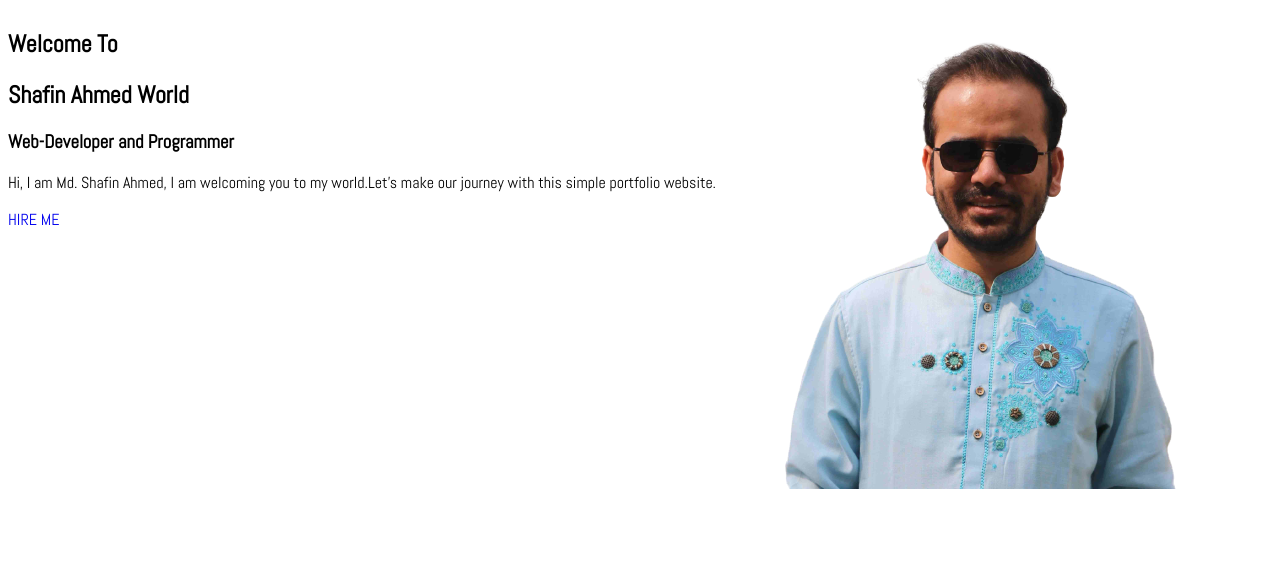
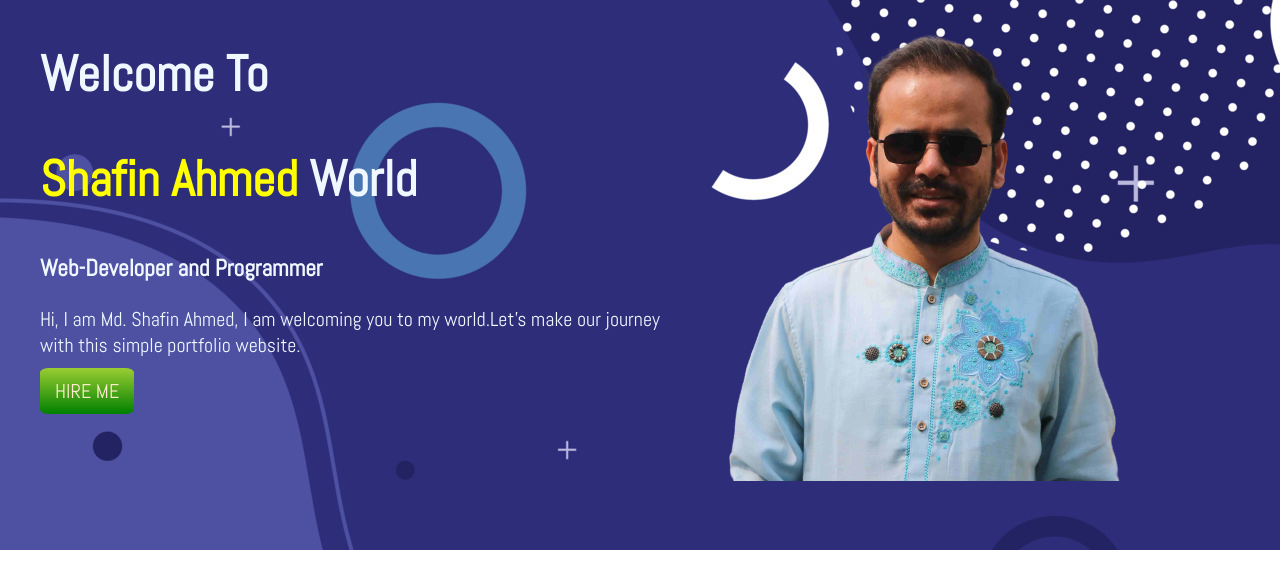
Before and after one commit to ShafinRME/Web-development-Module, a plain HTML site: page Module-4/index.html in a window 1280 px wide. Drawn offline with Linux system fonts and the light colour scheme.

Commit message:
first section is done

```diff
--- a/Module-4/index.html
+++ b/Module-4/index.html
@@ -14,16 +14,16 @@
 
 <body>
     <section class="first-section">
-        <div>
+        <div class="f-left">
             <h1>Welcome To</h1>
-            <h1><span>Shafin Ahmed </span> World</h1>
+            <h1><span class="text-part">Shafin Ahmed </span> World</h1>
             <h3>Web-Developer and Programmer</h3>
             <p>Hi, I am Md. Shafin Ahmed, I am welcoming you to my world.Let's make our journey with this simple
                 portfolio website.</p>
             <a class="link-button" target="_blank" href="https://github.com/ShafinRME/Web-development-Module">HIRE
                 ME</a>
         </div>
-        <div>
+        <div class="f-right">
             <img src="myimages/my_image_1.png" alt="image is not found">
         </div>
     </section>
--- a/Module-4/style.css
+++ b/Module-4/style.css
@@ -1,9 +1,33 @@
 body{
     font-family: 'Abel', sans-serif;
+    margin: 0;
 }
 .first-section{
     display: flex;
+    padding-left: 40px;
+    background-image: url(bgimages/first-section.jpg);
+    color: aliceblue;
+    font-size: 20px;
+    height: 550px;
+}
+.first-section h1{
+    font-size: 50px;
+}
+.f-left{
+    width: 50%;
+}
+.f-right{
+    width: 50%;
+}
+.text-part{
+    color: yellow;
 }
 .link-button{
     text-decoration: none;
+    /* border: 5px solid yellowgreen; */
+    border-radius: 10%;
+    padding:10px  15px;
+    /* background-color: yellowgreen; */
+    background-image: linear-gradient(yellowgreen, green);
+    color: blanchedalmond;
 }
```
